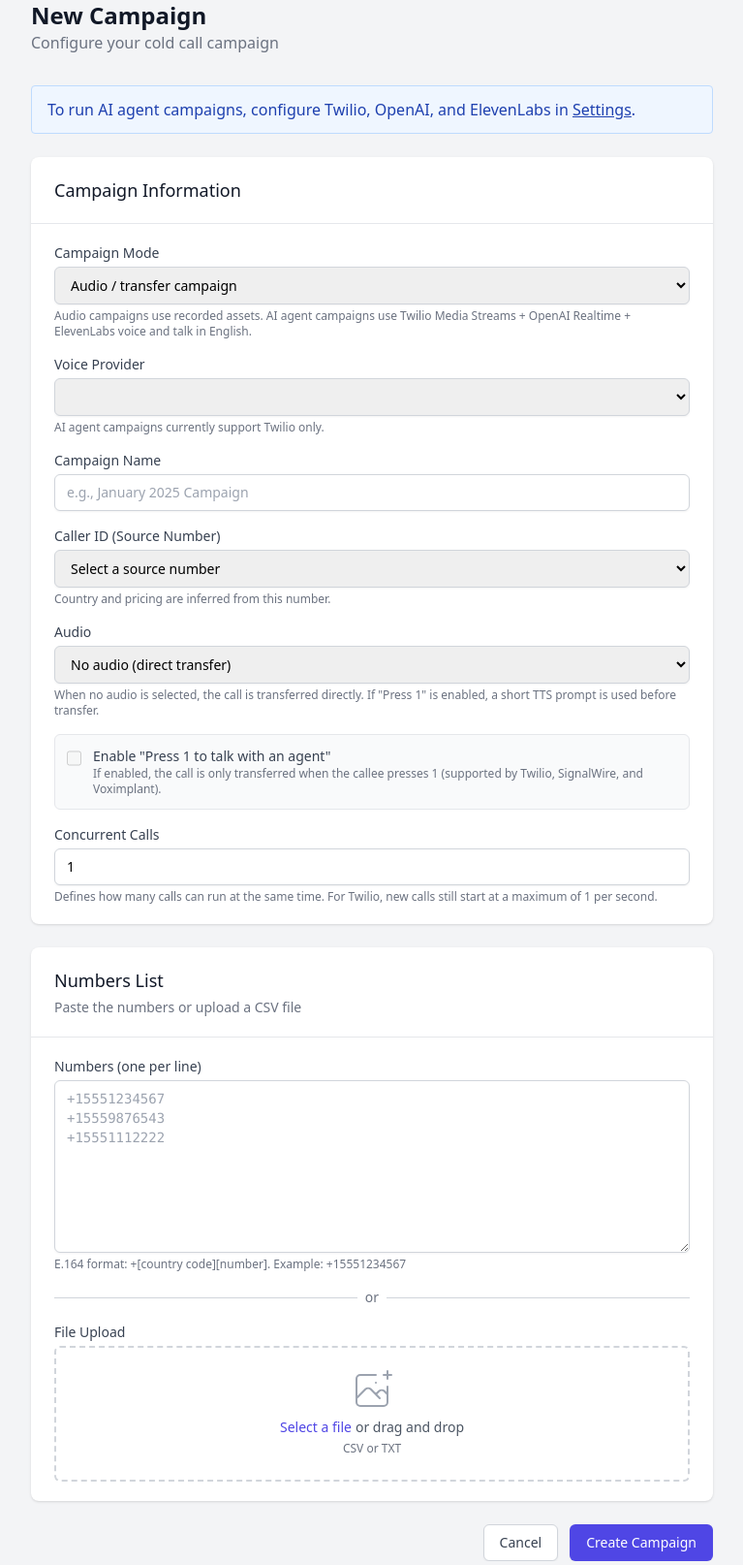
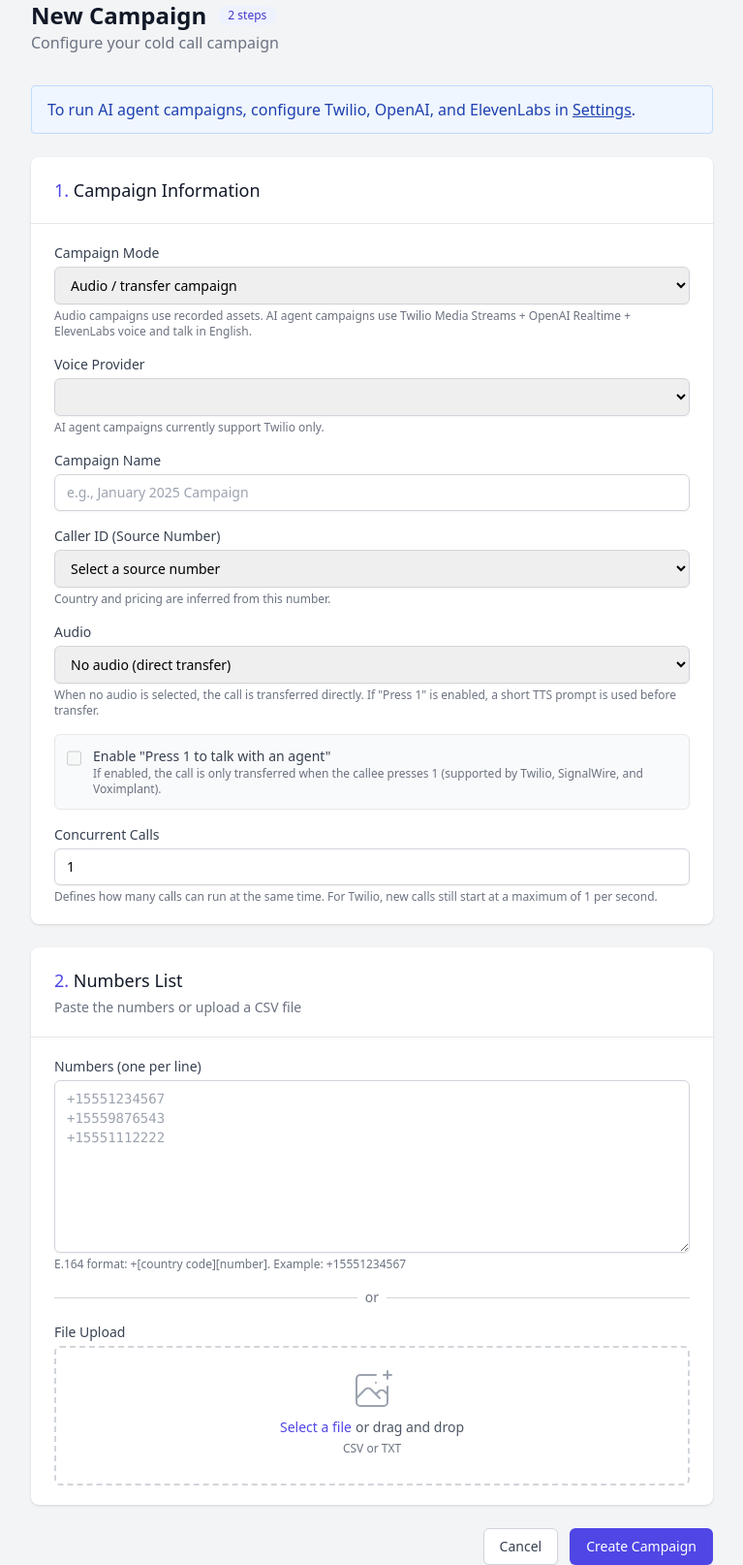
Before and after one commit to FitviaApp/ColdCalls-Rental, a FastAPI app: template app/templates/campaigns/create.html in a window 1280 px wide. Shown: the whole page at 97% size, without its empty margins (256-1023 px from the left). Run offline with FastAPI, Linux system fonts and the light colour scheme; the template is opened without the code that fills it: most values are stand-ins (such as "Sample title", 1, 10 or a date in 2020); parts of the project's set-up code (start-up, migrations or seed data) failed here and were passed over; some libraries are stand-ins or nearby versions.

Commit message:
Update create.html

```diff
--- a/app/templates/campaigns/create.html
+++ b/app/templates/campaigns/create.html
@@ -6,7 +6,10 @@
 <div class="max-w-3xl mx-auto px-4 sm:px-6 lg:px-8">
     {% set form = form_data if form_data is defined else {} %}
     <div class="mb-8">
-        <h1 class="text-2xl font-bold text-gray-900">New Campaign</h1>
+        <div class="flex items-center gap-3">
+            <h1 class="text-2xl font-bold text-gray-900">New Campaign</h1>
+            <span class="inline-flex items-center rounded-full bg-indigo-50 px-2.5 py-0.5 text-xs font-medium text-indigo-700">2 steps</span>
+        </div>
         <p class="text-gray-500">Configure your cold call campaign</p>
     </div>
 
@@ -40,7 +43,7 @@
     <form action="/campaigns/create" method="POST" enctype="multipart/form-data" class="space-y-6">
         <div class="bg-white shadow rounded-lg">
             <div class="px-4 py-5 sm:px-6">
-                <h3 class="text-lg font-medium text-gray-900">Campaign Information</h3>
+                <h3 class="text-lg font-medium text-gray-900"><span class="text-indigo-600">1.</span> Campaign Information</h3>
             </div>
             <div class="border-t border-gray-200 px-4 py-5 sm:px-6 space-y-4">
                 <div>
@@ -140,7 +143,7 @@
 
         <div class="bg-white shadow rounded-lg">
             <div class="px-4 py-5 sm:px-6">
-                <h3 class="text-lg font-medium text-gray-900">Numbers List</h3>
+                <h3 class="text-lg font-medium text-gray-900"><span class="text-indigo-600">2.</span> Numbers List</h3>
                 <p class="mt-1 text-sm text-gray-500">Paste the numbers or upload a CSV file</p>
             </div>
             <div class="border-t border-gray-200 px-4 py-5 sm:px-6 space-y-4">
@@ -152,6 +155,7 @@
 +15559876543
 +15551112222">{{ form.get('numbers_text', '') }}</textarea>
                     <p class="mt-1 text-xs text-gray-500">E.164 format: +[country code][number]. Example: +15551234567</p>
+                    <p id="numbers_count" class="mt-1 text-xs font-medium text-gray-500" aria-live="polite"></p>
                 </div>
 
                 <div class="relative">
@@ -165,7 +169,7 @@
 
                 <div>
                     <label class="block text-sm font-medium text-gray-700">File Upload</label>
-                    <div class="mt-1 flex justify-center px-6 pt-5 pb-6 border-2 border-gray-300 border-dashed rounded-md">
+                    <div id="dropzone" class="mt-1 flex justify-center px-6 pt-5 pb-6 border-2 border-gray-300 border-dashed rounded-md transition-colors">
                         <div class="space-y-1 text-center">
                             <svg class="mx-auto h-12 w-12 text-gray-400" stroke="currentColor" fill="none" viewBox="0 0 48 48">
                                 <path d="M28 8H12a4 4 0 00-4 4v20m32-12v8m0 0v8a4 4 0 01-4 4H12a4 4 0 01-4-4v-4m32-4l-3.172-3.172a4 4 0 00-5.656 0L28 28M8 32l9.172-9.172a4 4 0 015.656 0L28 28m0 0l4 4m4-24h8m-4-4v8m-12 4h.02" stroke-width="2" stroke-linecap="round" stroke-linejoin="round"/>
@@ -178,6 +182,7 @@
                                 <p class="pl-1">or drag and drop</p>
                             </div>
                             <p class="text-xs text-gray-500">CSV or TXT</p>
+                            <p id="file_name" class="text-xs font-medium text-indigo-600"></p>
                         </div>
                     </div>
                 </div>
@@ -189,7 +194,7 @@
                 Cancel
             </a>
             <button type="submit" class="px-4 py-2 border border-transparent rounded-md shadow-sm text-sm font-medium text-white bg-indigo-600 hover:bg-indigo-700">
-                Create Campaign
+                Create Campaign<span id="submit_count"></span>
             </button>
         </div>
     </form>
@@ -254,6 +259,44 @@
     providerSelect.addEventListener('change', syncPress1Availability);
     syncCampaignMode();
     syncPress1Availability();
+
+    const textarea = document.getElementById('numbers_text');
+    const countEl = document.getElementById('numbers_count');
+    const submitCount = document.getElementById('submit_count');
+    const fileInput = document.getElementById('numbers_file');
+    const fileName = document.getElementById('file_name');
+    const dropzone = document.getElementById('dropzone');
+
+    function updateCount() {
+        const lines = textarea.value.split(/\r?\n/).map((l) => l.trim()).filter(Boolean);
+        const invalid = lines.filter((l) => !/^\+\d{7,15}$/.test(l)).length;
+        if (lines.length) {
+            countEl.textContent = invalid
+                ? `${lines.length} numbers · ${invalid} not in E.164 format`
+                : `${lines.length} number${lines.length === 1 ? '' : 's'} ready`;
+            countEl.className = 'mt-1 text-xs font-medium ' + (invalid ? 'text-amber-600' : 'text-green-700');
+        } else {
+            countEl.textContent = '';
+        }
+        const total = fileInput.files.length ? undefined : lines.length;
+        submitCount.textContent = total ? ` (${total})` : '';
+    }
+
+    function showFile() {
+        fileName.textContent = fileInput.files[0] ? `Selected: ${fileInput.files[0].name}` : '';
+        updateCount();
+    }
+
+    textarea.addEventListener('input', updateCount);
+    fileInput.addEventListener('change', showFile);
+    dropzone.addEventListener('dragover', (e) => { e.preventDefault(); dropzone.classList.add('border-indigo-400', 'bg-indigo-50'); });
+    dropzone.addEventListener('dragleave', () => dropzone.classList.remove('border-indigo-400', 'bg-indigo-50'));
+    dropzone.addEventListener('drop', (e) => {
+        e.preventDefault();
+        dropzone.classList.remove('border-indigo-400', 'bg-indigo-50');
+        if (e.dataTransfer.files.length) { fileInput.files = e.dataTransfer.files; showFile(); }
+    });
+    updateCount();
 })();
 </script>
 {% endblock %}
```
